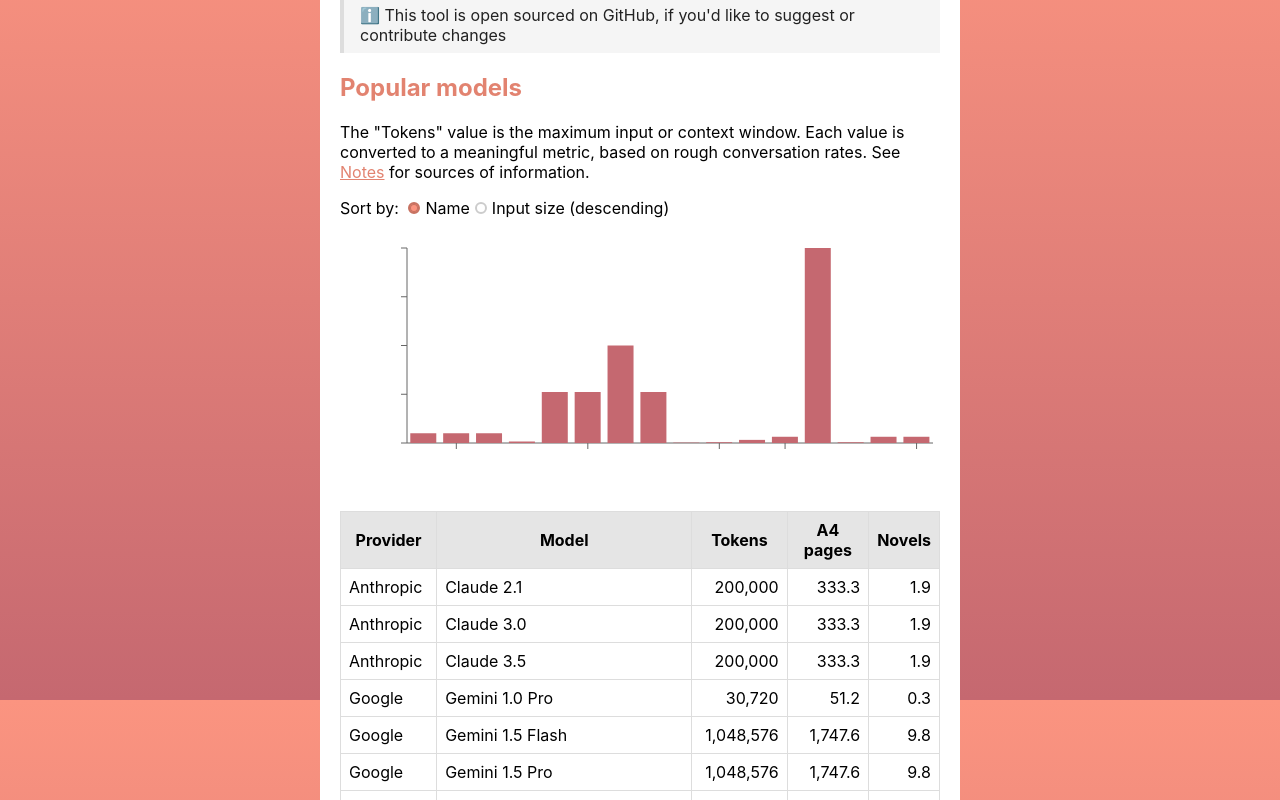
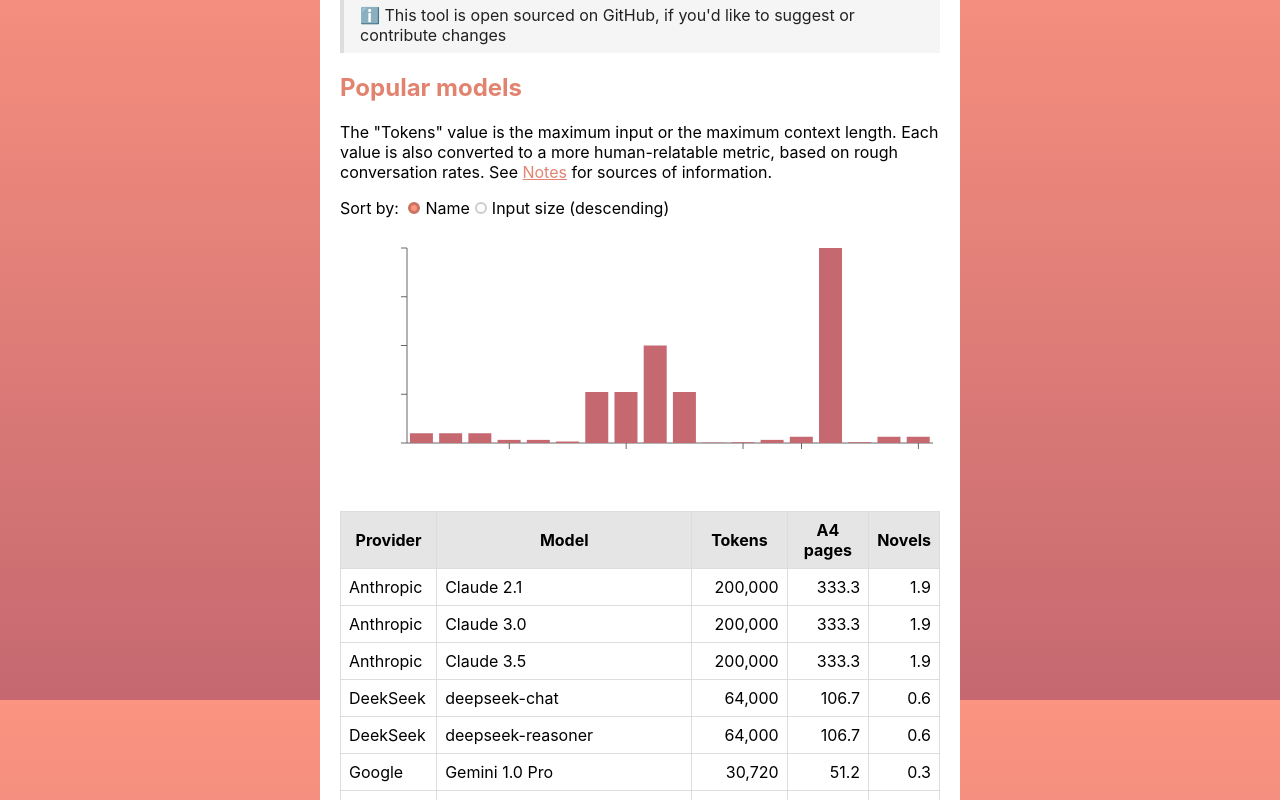
Before and after one commit to MichaelCurrin/token-translator, a React (Create React App) app: page / in a window 1280 px wide. Shown: the part 900-1700 px from the top of the page. Built offline with nearby package versions, Linux system fonts and the light colour scheme.

Commit message:
feat: add DeepSeek

```diff
--- a/src/components/Models/index.jsx
+++ b/src/components/Models/index.jsx
@@ -43,8 +43,8 @@ function Models() {
   return (
     <div>
       <p>
-        The "Tokens" value is the maximum input or context window. Each value is
-        converted to a meaningful metric, based on rough conversation rates. See{' '}
+        The "Tokens" value is the maximum input or the maximum context length. Each value is also
+        converted to a more human-relatable metric, based on rough conversation rates. See{' '}
         <a href="#notes">Notes</a> for sources of information.
       </p>
       <SortingButtons
--- a/src/components/Notes/index.jsx
+++ b/src/components/Notes/index.jsx
@@ -115,6 +115,17 @@ const TABLE_DATA_PROVIDERS = {
         </a>
       ),
     },
+    {
+      provider: 'DeepSeek',
+      source: (
+        <span>
+          DeepSeek API docs{' '}
+          <a href="https://api-docs.deepseek.com/quick_start/pricing/">
+            Models & Pricing
+          </a>
+        </span>
+      ),
+    },
   ],
 };
 
--- a/src/constants.js
+++ b/src/constants.js
@@ -4,6 +4,16 @@ export const WORDS_PER_A4_PAGE = 450;
 export const WORDS_PER_A5_BOOK = 80000;
 
 export const MODEL_INPUT_LIMITS = [
+  {
+    provider: 'DeekSeek',
+    modelName: 'deepseek-chat',
+    tokens: 64000,
+  },
+  {
+    provider: 'DeekSeek',
+    modelName: 'deepseek-reasoner',
+    tokens: 64000,
+  },
   {
     provider: 'Google',
     modelName: 'Gemini 2.0 Experimental Advanced (Gemini-Exp-1206)',
@@ -31,6 +41,20 @@ export const MODEL_INPUT_LIMITS = [
 ];
 
 export const PRICE_PER_MILLION_TOKENS = [
+  {
+    provider: 'DeepSeek',
+    modelName: 'deepseek-chat',
+    input: '$0.14',
+    output: '$0.28',
+  },
+
+  {
+    provider: 'DeepSeek',
+    modelName: 'deepseek-reasoner',
+    input: '$0.55',
+    output: '$2.19',
+  },
+
   {
     provider: 'OpenAI',
     modelName: 'GPT-4o',
```
